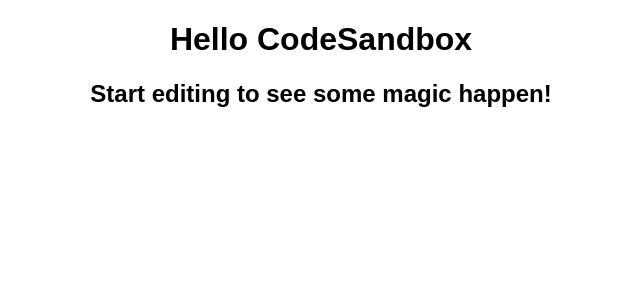
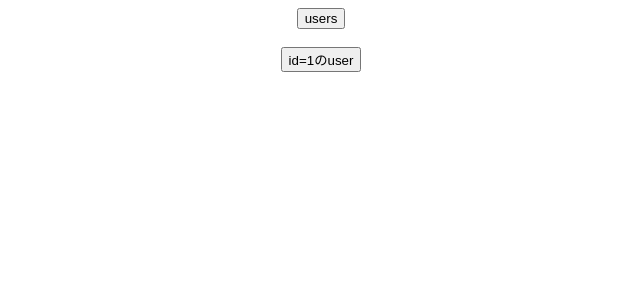
Before and after one commit to nobitanha/React_InlineStyle, a React (Create React App) app: page / in a window 1280 px wide. Shown: the top 300 px of the page, without its empty margins (319-959 px from the left). Built offline with nearby package versions, Linux system fonts and the light colour scheme.

Commit message:
initial commit

```diff
--- a/src/App.js
+++ b/src/App.js
@@ -1,10 +1,30 @@
+import axios from "axios";
 import "./styles.css";
 
 export default function App() {
+  const onClickUsers = () => {
+    axios
+      .get("https://jsonplaceholder.typicode.com/users")
+      .then((res) => {
+        console.log(res.data);
+      })
+      .catch((err) => console.log(err));
+  };
+  const onClickUser1 = () => {
+    axios
+      .get("https://jsonplaceholder.typicode.com/users?id=1")
+      .then((res) => {
+        console.log(res.data);
+      })
+      .catch((err) => console.log(err));
+  };
+
   return (
     <div className="App">
-      <h1>Hello CodeSandbox</h1>
-      <h2>Start editing to see some magic happen!</h2>
+      <button onClick={onClickUsers}>users</button>
+      <br />
+      <br />
+      <button onClick={onClickUser1}>id=1のuser</button>
     </div>
   );
 }
```
Also changed, not shown: package.json (+11 -2 lines).
